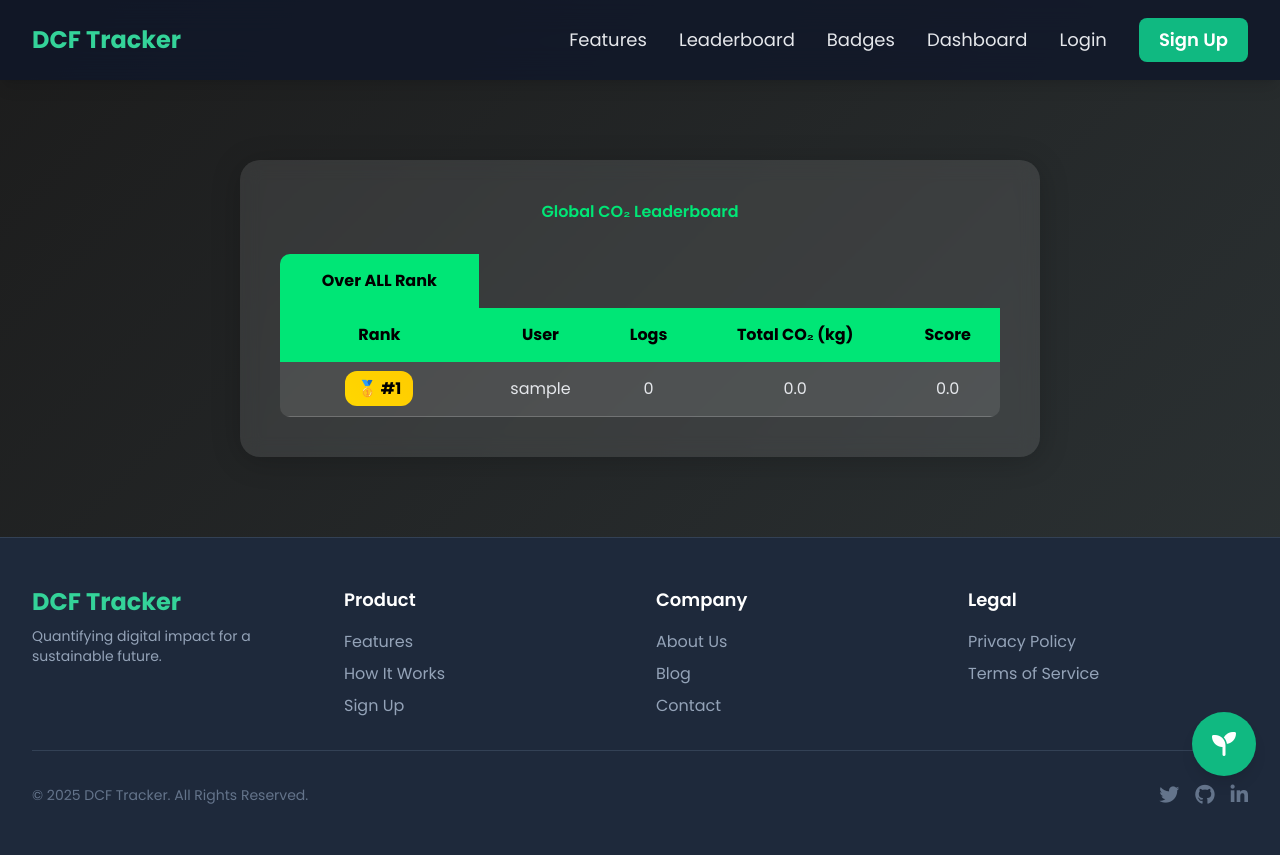
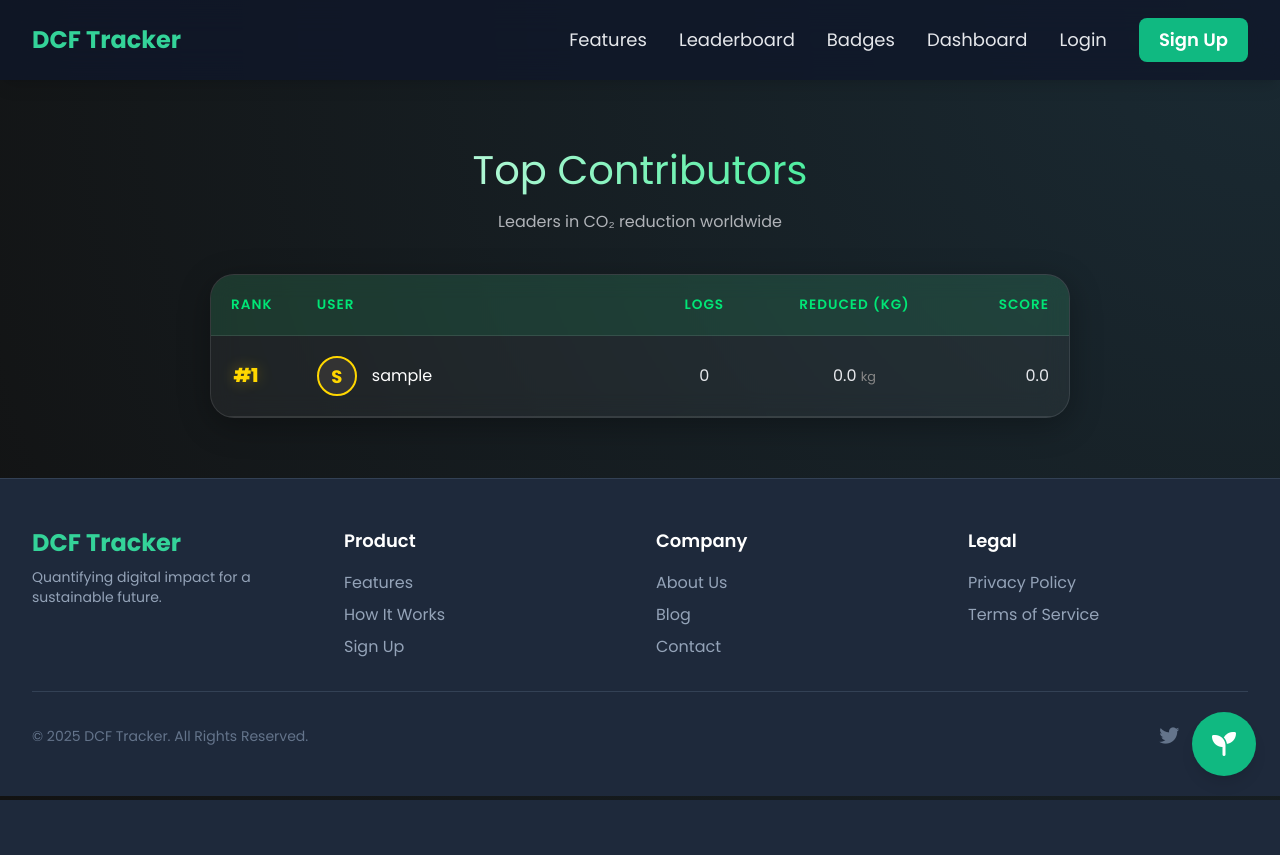
Before and after one commit to Adithya151/DCF---racker, a Django app: page /leaderboard/ in a window 1280 px wide. After the commit the page ends 800 px from the top, so only its background shows below. Run offline with Django 5.2, Linux system fonts and the light colour scheme; tables that the repository leaves empty hold one stand-in row (values such as "Sample post"); data that the repository does not hold is empty; some libraries are stand-ins or nearby versions.

Commit message:
Leaderboard adjustments

```diff
--- a/tracker/templates/tracker/leaderboard.html
+++ b/tracker/templates/tracker/leaderboard.html
@@ -1,134 +1,295 @@
 {% extends 'base.html' %}
 {% block content %}
+
 <style>
-    /* Gradient background */
-    body {
-        background: linear-gradient(135deg, #1c1c1c, #2d3436);
-        color: #fff;
-        font-family: 'Poppins', sans-serif;
+    :root {
+        --glass-bg: rgba(255, 255, 255, 0.05);
+        --glass-border: rgba(255, 255, 255, 0.1);
+        --accent-green: #00e676;
+        --text-primary: #ffffff;
+        --text-secondary: #b0b3b8;
+        --gold: #ffd700;
+        --silver: #e0e0e0;
+        --bronze: #cd7f32;
     }
 
-    .leaderboard-container {
-        max-width: 800px;
-        margin: 80px auto;
-        background: rgba(255, 255, 255, 0.1);
-        border-radius: 20px;
-        box-shadow: 0 4px 30px rgba(0,0,0,0.2);
-        backdrop-filter: blur(10px);
-        padding: 40px;
-        animation: fadeIn 1s ease-in-out;
+    body {
+        background: radial-gradient(circle at top right, #1a2a33, #121212);
+        color: var(--text-primary);
+        font-family: 'Poppins', sans-serif;
+        min-height: 100vh;
+        margin: 0;
     }
 
-    @keyframes fadeIn {
-        from { opacity: 0; transform: translateY(20px); }
-        to { opacity: 1; transform: translateY(0); }
+    .leaderboard-wrapper {
+        max-width: 900px;
+        margin: 60px auto;
+        padding: 0 20px;
     }
 
-    h2 {
+    .header-section {
         text-align: center;
-        margin-bottom: 30px;
-        color: #00e676;
-        font-weight: 600;
+        margin-bottom: 40px;
+    }
+
+    .header-section h2 {
+        font-size: 2.5rem;
+        margin: 0 0 10px 0;
+        background: linear-gradient(to right, #fff, var(--accent-green));
+        -webkit-background-clip: text;
+        -webkit-text-fill-color: transparent;
+    }
+
+    .header-section p {
+        color: var(--text-secondary);
+        margin: 0;
+    }
+
+    /* Desktop Table Styling */
+    .table-container {
+        background: var(--glass-bg);
+        backdrop-filter: blur(12px);
+        -webkit-backdrop-filter: blur(12px);
+        border: 1px solid var(--glass-border);
+        border-radius: 24px;
+        overflow: hidden;
+        box-shadow: 0 8px 32px 0 rgba(0, 0, 0, 0.3);
     }
 
     table {
         width: 100%;
         border-collapse: collapse;
-        border-radius: 10px;
-        overflow: hidden;
     }
 
     thead {
-        background-color: #00e676;
-        color: #000;
+        background: rgba(0, 230, 118, 0.1);
+        border-bottom: 1px solid var(--glass-border);
     }
 
-    th, td {
-        padding: 15px;
-        text-align: center;
-        font-size: 16px;
+    th {
+        padding: 20px;
+        text-align: left;
+        font-weight: 600;
+        color: var(--accent-green);
+        text-transform: uppercase;
+        font-size: 0.85rem;
+        letter-spacing: 1px;
     }
 
-    tbody tr {
-        background: rgba(255,255,255,0.1);
-        border-bottom: 1px solid rgba(255,255,255,0.2);
-        transition: background 0.3s ease;
+    td {
+        padding: 20px;
+        vertical-align: middle;
+        border-bottom: 1px solid var(--glass-border);
     }
 
-    tbody tr:hover {
-        background: rgba(255,255,255,0.25);
-        transform: scale(1.02);
+    /* Avatar & User Styling */
+    .user-cell {
+        display: flex;
+        align-items: center;
+        gap: 15px;
     }
 
-    .rank-badge {
+    .avatar {
+        width: 40px;
+        height: 40px;
+        border-radius: 50%;
+        background: #333;
+        display: flex;
+        align-items: center;
+        justify-content: center;
         font-weight: bold;
-        color: white;
-        padding: 6px 12px;
-        border-radius: 12px;
+        color: #fff;
+        font-size: 18px;
+        border: 2px solid var(--glass-border);
+        flex-shrink: 0;
     }
 
-    /* Rank colors */
-    .rank-1 { background: linear-gradient(45deg, #ffd700, #ffcc00); color: #000; }
-    .rank-2 { background: linear-gradient(45deg, #c0c0c0, #d9d9d9); color: #000; }
-    .rank-3 { background: linear-gradient(45deg, #cd7f32, #d88b4a); color: #000; }
-    .rank-other { background: #444; }
+    .username {
+        font-weight: 500;
+        font-size: 1rem;
+        color: #fff;
+    }
+
+    /* Rank Indicators */
+    .rank-indicator {
+        font-weight: 800;
+        font-size: 1.2rem;
+        width: 30px;
+        text-align: center;
+    }
+
+    /* Top 3 Colors */
+    .rank-1 .rank-indicator { color: var(--gold); text-shadow: 0 0 15px rgba(255, 215, 0, 0.3); }
+    .rank-1 .avatar { border-color: var(--gold); color: var(--gold); }
+
+    .rank-2 .rank-indicator { color: var(--silver); }
+    .rank-2 .avatar { border-color: var(--silver); color: var(--silver); }
+
+    .rank-3 .rank-indicator { color: var(--bronze); }
+    .rank-3 .avatar { border-color: var(--bronze); color: var(--bronze); }
+
+    .stat-label { display: none; } /* Hidden on Desktop */
 
     .no-data {
+        padding: 50px;
         text-align: center;
-        padding: 30px;
-        color: #ccc;
-        font-size: 18px;
+        color: var(--text-secondary);
     }
 
-    .trophy {
-        font-size: 26px;
+    /* --- MOBILE CARD VIEW --- */
+    @media (max-width: 768px) {
+        .header-section h2 { font-size: 1.8rem; }
+        .leaderboard-wrapper { margin-top: 20px; padding: 0 15px; }
+
+        /* Hide standard table headers */
+        thead { display: none; }
+        .table-container { background: transparent; border: none; box-shadow: none; }
+
+        tbody tr {
+            display: grid;
+            grid-template-columns: auto 1fr; /* Column 1: Rank, Column 2: User */
+            gap: 0 15px;
+
+            background: #252a2e; /* Solid dark card color for better contrast */
+            margin-bottom: 15px;
+            padding: 20px;
+            border-radius: 16px;
+            border: 1px solid rgba(255, 255, 255, 0.1);
+            position: relative;
+        }
+
+        /* Rank (Top Left) */
+        td:nth-child(1) {
+            grid-column: 1;
+            grid-row: 1;
+            padding: 0;
+            border: none;
+            display: flex;
+            align-items: center;
+            width: auto;
+        }
+
+        /* User (Top Right) */
+        td:nth-child(2) {
+            grid-column: 2;
+            grid-row: 1;
+            padding: 0;
+            border: none;
+            display: flex;
+            align-items: center;
+        }
+
+        /* Stats: Logs, CO2, Score (Full Width Rows below) */
+        td:nth-child(3),
+        td:nth-child(4),
+        td:nth-child(5) {
+            grid-column: 1 / -1; /* Span full width */
+            display: flex;
+            justify-content: space-between;
+            align-items: center;
+
+            padding: 12px 0;
+            border-bottom: 1px solid rgba(255,255,255,0.05);
+            margin-top: 5px;
+        }
+
+        /* Add top border only to the first stat (Logs) to separate from header */
+        td:nth-child(3) {
+            margin-top: 15px;
+            border-top: 1px solid rgba(255,255,255,0.1);
+            padding-top: 15px;
+        }
+
+        td:last-child { border-bottom: none; }
+
+        /* Show Labels on Mobile */
+        .stat-label {
+            display: block;
+            font-size: 0.8rem;
+            text-transform: uppercase;
+            letter-spacing: 1px;
+            color: var(--text-secondary);
+            font-weight: 600;
+        }
+
+        .rank-indicator { font-size: 1.4rem; text-align: left; }
+        .username { font-size: 1.1rem; }
     }
 </style>
 
-<div class="leaderboard-container">
-    <h2>Global CO₂ Leaderboard</h2>
+<div class="leaderboard-wrapper">
+    <div class="header-section">
+        <h2>Top Contributors</h2>
+        <p>Leaders in CO₂ reduction worldwide</p>
+    </div>
 
+    <div class="table-container">
         {% if top_users %}
-        <table>
+        <table class="top-rank">
             <thead>
                 <tr>
-                    <th>Over ALL Rank</th>
-                </tr>
-            <thead>
-    <tr>
-        <th>Rank</th>
-        <th>User</th>
-        <th>Logs</th>
-        <th>Total CO₂ (kg)</th>
-        <th>Score</th>
+                    <th width="10%">Rank</th>
+                    <th width="40%">User</th>
+                    <th width="15%" style="text-align: center;">Logs</th>
+                    <th width="20%" style="text-align: center;">Reduced (kg)</th>
+                    <th width="15%" style="text-align: right;">Score</th>
                 </tr>
             </thead>
             <tbody>
                 {% for user in top_users %}
-            <tr>
+                <tr class="{% if forloop.counter == 1 %}rank-1{% elif forloop.counter == 2 %}rank-2{% elif forloop.counter == 3 %}rank-3{% endif %}">
+
+                    <!-- Rank Column -->
                     <td>
-                    {% if forloop.counter == 1 %}
-                        <span class="rank-badge rank-1">🥇 #{{ forloop.counter }}</span>
-                    {% elif forloop.counter == 2 %}
-                        <span class="rank-badge rank-2">🥈 #{{ forloop.counter }}</span>
-                    {% elif forloop.counter == 3 %}
-                        <span class="rank-badge rank-3">🥉 #{{ forloop.counter }}</span>
+                        <div class="rank-indicator">
+                            {% if forloop.counter <= 3 %}
+                                #{{ forloop.counter }}
                             {% else %}
-                        <span class="rank-badge rank-other">#{{ forloop.counter }}</span>
+                                <span style="color: var(--text-secondary); font-weight: 400;">{{ forloop.counter }}</span>
                             {% endif %}
+                        </div>
                     </td>
-                <td>{{ user.user.username }}</td>
-                <td>{{ user.log_count }}</td>
-                <td>{{ user.total_co2 }}</td>
-                <td>{{ user.score }}</td>
+
+                    <!-- User Column -->
+                    <td>
+                        <div class="user-cell">
+                            <!-- Generates an avatar with the first letter of username -->
+                            <div class="avatar">
+                                {{ user.user.username|make_list|first|upper }}
+                            </div>
+                            <span class="username">{{ user.user.username }}</span>
+                        </div>
+                    </td>
+
+                    <!-- Logs Column -->
+                    <td style="text-align: center;">
+                        <span class="stat-label">Total Logs</span>
+                        {{ user.log_count }}
+                    </td>
+
+                    <!-- CO2 Column -->
+                    <td style="text-align: center;">
+                        <span class="stat-label">CO₂ Saved</span>
+                        {{ user.total_co2 }} <span style="font-size: 0.8em; color: #888;">kg</span>
+                    </td>
+
+                    <!-- Score Column -->
+                    <td style="text-align: right;">
+                        <span class="stat-label">Total Score</span>
+                        <span class="score-cell">{{ user.score }}</span>
+                    </td>
 
                 </tr>
                 {% endfor %}
             </tbody>
-
         </table>
         {% else %}
-        <div class="no-data">No user data available yet. Start logging your activities!</div>
+            <div class="no-data">
+                <h3>No records found</h3>
+                <p>Start logging activities to see your name here!</p>
+            </div>
         {% endif %}
     </div>
+</div>
+
 {% endblock %}
```
Lines whose indentation alone changed are shown as unchanged.
